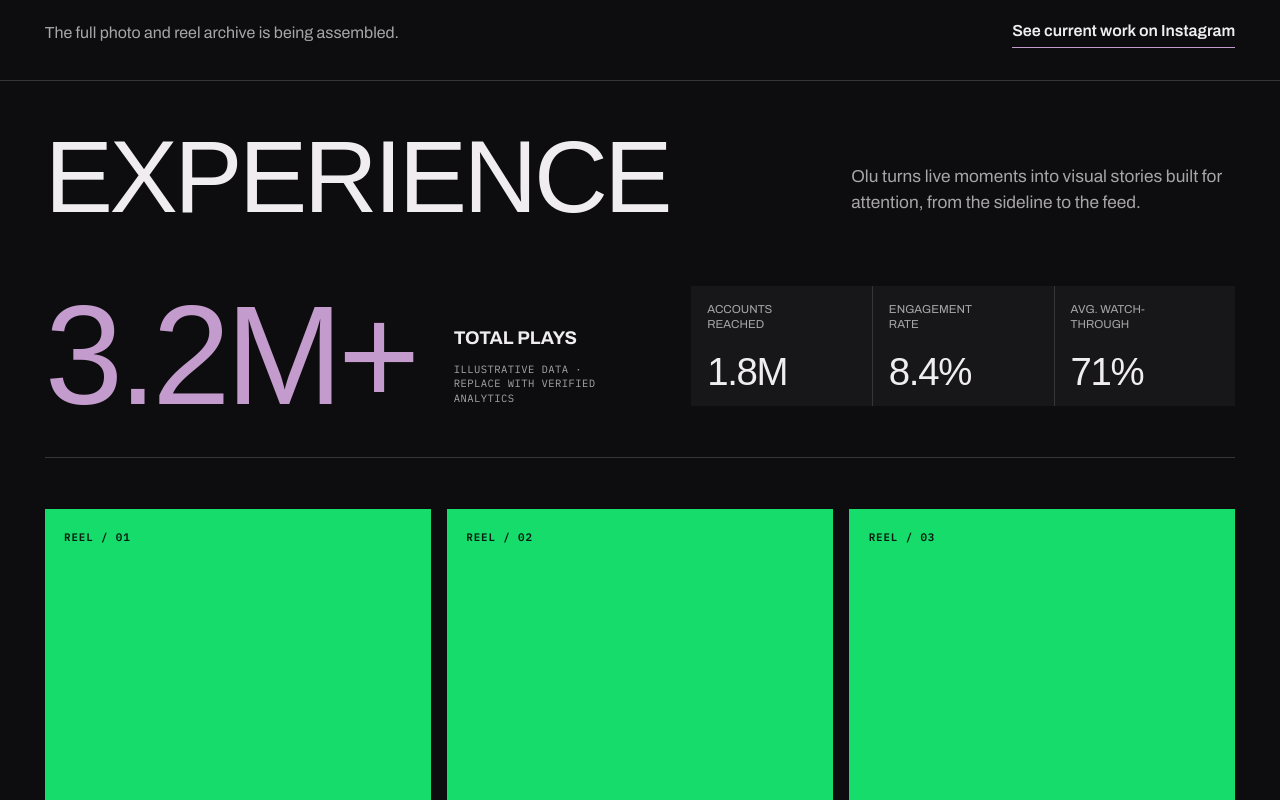
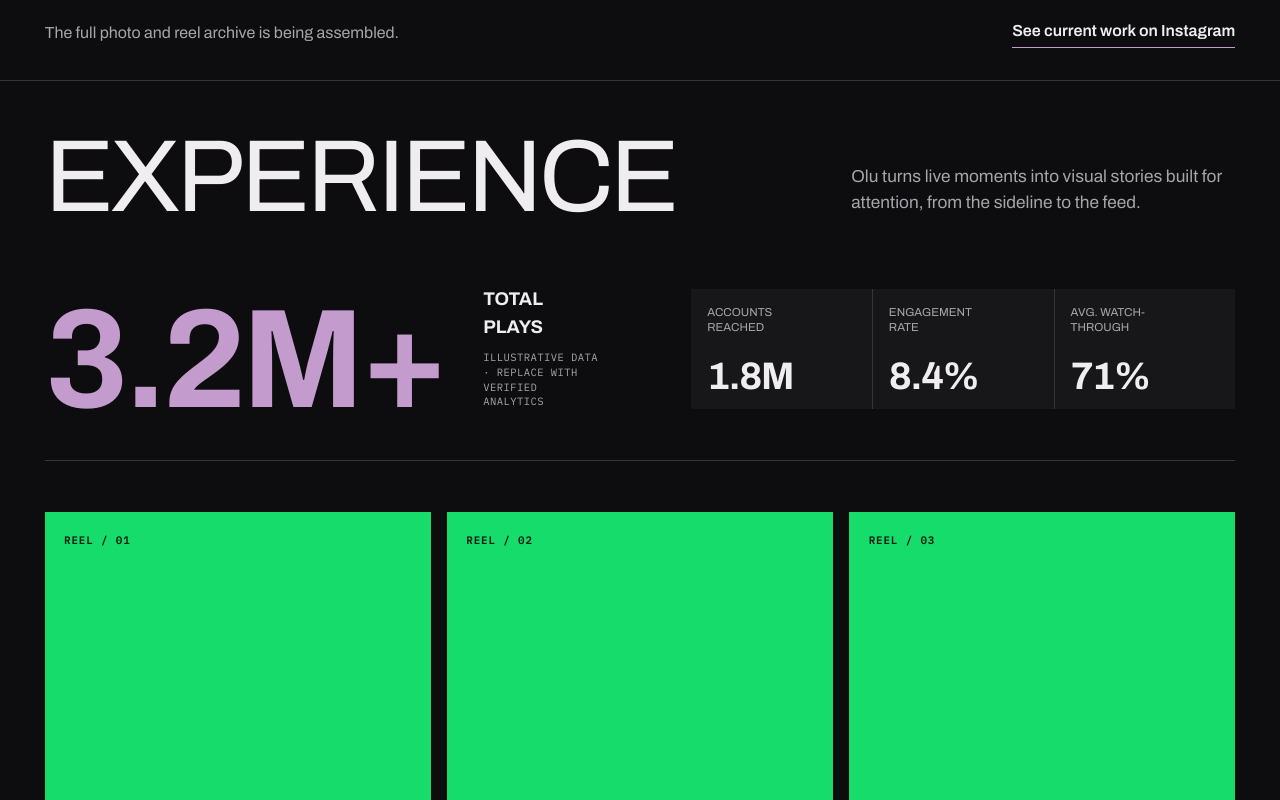
Before and after one commit to vmp-nori/oluzprodz, a Next.js app: page / in a window 1280 px wide. Shown: the part 1520-2320 px from the top of the page. Built offline with nearby package versions, Linux system fonts and the light colour scheme; a web font is replaced by a local one.

Commit message:
Ship responsive mobile portfolio

```diff
--- a/next.config.ts
+++ b/next.config.ts
@@ -1,7 +1,10 @@
 import type { NextConfig } from "next";
 
 const nextConfig: NextConfig = {
-  allowedDevOrigins: ["noriserver"],
+  allowedDevOrigins: ["noriserver", "noriserver-ts"],
+  images: {
+    qualities: [75, 86],
+  },
 };
 
 export default nextConfig;
--- a/src/app/globals.css
+++ b/src/app/globals.css
@@ -10,7 +10,7 @@
 }
 
 :root {
-  --font-display: "Hepab Demo Version";
+  --font-display: "Hepab Demo Version", var(--font-body), Arial, sans-serif;
   --ink: #0d0d0f;
   --charcoal: #202024;
   --smoke: #a7a5aa;
@@ -41,6 +41,10 @@ a:focus-visible {
   outline-offset: 5px;
 }
 .desktop-notice {
+  display: none;
+}
+.mobile-dock,
+.mobile-hero-index {
   display: none;
 }
 
@@ -144,7 +148,6 @@ a:focus-visible {
   transition: color 220ms ease;
 }
 .section-nav a,
-.hero-scroll,
 .archive-note a,
 .contact-link {
   transition:
@@ -167,7 +170,7 @@ a:focus-visible {
 .hero-copy h1 {
   margin: 0;
   color: var(--paper);
-  font-family: "Hepab Demo Version", var(--font-display), sans-serif;
+  font-family: var(--font-display);
   font-size: clamp(2.6rem, 4vw, 4.75rem);
   font-weight: 400;
   letter-spacing: -0.025em;
@@ -214,15 +217,6 @@ a:focus-visible {
 .hero-footer .hero-tagline {
   justify-self: start;
   font-size: 1.14em;
-}
-.hero-scroll {
-  justify-self: center;
-  color: rgb(239 237 240 / 56%);
-  font-size: 0.88em;
-  letter-spacing: 0.01em;
-}
-.hero-scroll:hover {
-  color: var(--accent);
 }
 .hero-footer p {
   justify-self: end;
@@ -341,6 +335,9 @@ footer h2 {
   border-bottom: 1px solid var(--accent);
   font-weight: 600;
 }
+.metric-reduced {
+  display: none;
+}
 
 @media (prefers-reduced-motion: reduce) {
   .reel-track-left,
@@ -413,10 +410,20 @@ footer h2 {
 }
 .primary-metric strong .metric-number,
 .primary-metric strong .metric-number span {
-  font: inherit;
+  font-family: var(--font-body), Arial, sans-serif;
+  font-size: inherit;
+  font-style: inherit;
+  font-weight: 700;
   letter-spacing: inherit;
   line-height: inherit;
   text-transform: none;
+}
+.supporting-metrics .metric-number,
+.supporting-metrics .metric-number span {
+  font-family: var(--font-body), Arial, sans-serif;
+  font-size: inherit;
+  font-style: inherit;
+  font-weight: 700;
 }
 .sr-only {
   position: absolute;
@@ -964,6 +971,12 @@ footer h2 {
 }
 
 @media (prefers-reduced-motion: reduce) {
+  .metric-number {
+    display: none;
+  }
+  .metric-reduced {
+    display: inline;
+  }
   .software-grid,
   .software-keycap {
     transform: none;
@@ -980,41 +993,397 @@ footer h2 {
 }
 
 @media (max-width: 1023px) {
+  :root {
+    --font-display: var(--font-body), Arial, sans-serif;
+    --mobile-gutter: clamp(1rem, 5vw, 1.5rem);
+  }
+  html {
+    scroll-padding-top: 1rem;
+  }
+  body {
+    padding-bottom: calc(4.75rem + env(safe-area-inset-bottom));
+    overflow-x: hidden;
+  }
+  ::selection {
+    background: var(--accent);
+    color: var(--ink);
+  }
   .desktop-site {
+    display: block;
+  }
+  .hero {
+    min-height: 100svh;
+    background: #29282d;
+  }
+  .hero::before {
+    height: 8rem;
+    backdrop-filter: blur(10px);
+  }
+  .hero-image {
+    object-fit: cover;
+    object-position: 59% center;
+    transform: scale(1.03);
+  }
+  .hero-scrim {
+    background:
+      linear-gradient(180deg, rgb(13 13 15 / 68%) 0%, transparent 24%),
+      linear-gradient(90deg, rgb(13 13 15 / 45%), transparent 70%),
+      linear-gradient(
+        0deg,
+        var(--ink) 0%,
+        rgb(13 13 15 / 82%) 13%,
+        transparent 44%
+      );
+  }
+  .site-header {
+    min-height: calc(4.75rem + env(safe-area-inset-top));
+    align-items: flex-end;
+    padding: env(safe-area-inset-top) var(--mobile-gutter) 0.75rem;
+  }
+  .wordmark {
+    display: grid;
+    width: 3.25rem;
+    min-height: 44px;
+    place-items: center;
+  }
+  .section-nav {
     display: none;
   }
-  .desktop-notice {
+  .mobile-hero-index {
+    position: absolute;
+    top: calc(5.6rem + env(safe-area-inset-top));
+    left: var(--mobile-gutter);
+    z-index: 2;
+    display: block;
+    margin: 0;
+    color: rgb(239 237 240 / 62%);
+    font-family: var(--font-mono), monospace;
+    font-size: 0.61rem;
+    font-weight: 600;
+    letter-spacing: 0.11em;
+  }
+  .hero-copy {
+    top: auto;
+    right: var(--mobile-gutter);
+    bottom: clamp(8.5rem, 19svh, 11rem);
+    left: var(--mobile-gutter);
+    transform: none;
+  }
+  .hero-copy h1 {
+    max-width: 7.5ch;
+    overflow-wrap: anywhere;
+    font-size: min(17vw, 5.6rem);
+    line-height: 0.84;
+  }
+  .hero-copy .hero-specialties {
+    max-width: 24ch;
+    margin-top: 1.25rem;
+    font-size: 0.62rem;
+    line-height: 1.6;
+  }
+  .hero-footer {
+    right: var(--mobile-gutter);
+    bottom: 2rem;
+    left: var(--mobile-gutter);
+    display: flex;
+    align-items: flex-end;
+    justify-content: space-between;
+    gap: 1rem;
+    font-size: 0.72rem;
+  }
+  .hero-footer .hero-tagline {
+    max-width: 21ch;
+    font-size: 1em;
+    line-height: 1.25;
+  }
+  .mobile-dock {
+    position: fixed;
+    right: max(0.75rem, env(safe-area-inset-right));
+    bottom: max(0.75rem, env(safe-area-inset-bottom));
+    left: max(0.75rem, env(safe-area-inset-left));
+    z-index: 20;
     display: grid;
-    min-height: 100dvh;
-    align-content: center;
-    gap: 1.5rem;
-    padding: 8vw;
-    background:
-      linear-gradient(rgb(13 13 15 / 38%), rgb(13 13 15 / 82%)) center / cover,
-      url("/images/oluprodz-landing-v2.png") center top / 100% auto no-repeat;
+    grid-template-columns: repeat(4, 1fr);
+    padding: 0.3rem;
+    border: 1px solid rgb(239 237 240 / 15%);
+    border-radius: 14px;
+    background: rgb(19 19 22 / 88%);
+    box-shadow: 0 1rem 2.5rem rgb(0 0 0 / 45%);
+    backdrop-filter: blur(18px);
   }
-  .desktop-notice p,
-  .desktop-notice h1,
-  .desktop-notice span {
-    max-width: 34rem;
-    margin: 0;
-  }
-  .desktop-notice p {
-    color: var(--accent);
+  .mobile-dock a {
+    display: grid;
+    min-height: 44px;
+    place-items: center;
+    border-radius: 10px;
+    color: rgb(239 237 240 / 68%);
     font-family: var(--font-mono), monospace;
-    font-size: 0.7rem;
-    font-weight: 600;
-    letter-spacing: 0.12em;
-  }
-  .desktop-notice h1 {
-    font-family: var(--font-display), sans-serif;
-    font-size: clamp(3rem, 12vw, 6rem);
-    letter-spacing: -0.07em;
-    line-height: 0.88;
+    font-size: 11px;
+    letter-spacing: 0.04em;
     text-transform: uppercase;
   }
-  .desktop-notice span {
-    color: var(--smoke);
-    line-height: 1.5;
+  .mobile-dock a:active {
+    background: var(--accent);
+    color: var(--ink);
+    transform: scale(0.97);
+  }
+  .work-section,
+  .profile-section,
+  .capabilities-section,
+  footer {
+    padding-right: var(--mobile-gutter);
+    padding-left: var(--mobile-gutter);
+  }
+  .work-section {
+    padding-top: 4.5rem;
+  }
+  .section-heading,
+  .experience-heading {
+    display: grid;
+    grid-template-columns: 1fr;
+    gap: 1.25rem;
+    align-items: start;
+  }
+  .section-heading h2,
+  .experience-heading h2,
+  .capabilities-heading h2 {
+    min-width: 0;
+    overflow-wrap: anywhere;
+    font-size: min(12.8vw, 5.5rem);
+    letter-spacing: -0.035em;
+    line-height: 0.86;
+  }
+  .section-heading > p:last-child,
+  .experience-heading > p,
+  .capabilities-heading > p {
+    max-width: 42rem;
+    margin: 0;
+    font-size: 1rem;
+    line-height: 1.55;
+  }
+  .portfolio-reel {
+    display: none;
+  }
+  .portfolio-reel::-webkit-scrollbar,
+  .experience-reels::-webkit-scrollbar {
+    display: none;
+  }
+  .reel-row {
+    display: contents;
+  }
+  .reel-track {
+    display: contents;
+    animation: none;
+    transform: none;
+    will-change: auto;
+  }
+  .reel-set {
+    display: contents;
+  }
+  .reel-set:nth-child(2) {
+    display: none;
+  }
+  .reel-panel {
+    width: min(76vw, 19rem);
+    height: auto;
+    aspect-ratio: 4 / 5;
+    scroll-snap-align: center;
+    background:
+      linear-gradient(145deg, rgb(255 255 255 / 10%), transparent 44%), #16dc6b;
+  }
+  .reel-panel-wide {
+    aspect-ratio: 5 / 4;
+  }
+  .archive-note {
+    align-items: flex-start;
+    flex-direction: column;
+    gap: 1.25rem;
+    padding: 2rem 0 4rem;
+  }
+  .archive-note a {
+    display: flex;
+    min-height: 44px;
+    align-items: center;
+  }
+  .profile-section {
+    padding-top: 4rem;
+  }
+  .impact-ledger {
+    display: none;
+  }
+  .primary-metric {
+    display: grid;
+    gap: 1.25rem;
+  }
+  .primary-metric strong {
+    font-size: clamp(6.8rem, 35vw, 9.5rem);
+    line-height: 0.7;
+  }
+  .supporting-metrics {
+    grid-template-columns: 1fr;
+  }
+  .supporting-metrics div {
+    min-height: 0;
+    flex-direction: row;
+    align-items: flex-end;
+    gap: 1rem;
+    padding: 1rem 0;
+    border-bottom: 1px solid var(--line);
+    background: transparent;
+  }
+  .supporting-metrics dd {
+    font-size: 2.7rem;
+  }
+  .experience-reels {
+    display: none;
+  }
+  .experience-reel {
+    width: min(82vw, 21rem);
+    flex: none;
+    scroll-snap-align: center;
+  }
+  .reel-placeholder {
+    aspect-ratio: 4 / 5;
+  }
+  .career-block {
+    margin-top: 4.5rem;
+    padding-top: 3.5rem;
+  }
+  .career-intro h3,
+  .career-intro p {
+    margin-right: 0;
+    margin-left: 0;
+    text-align: left;
+  }
+  .career-intro h3 {
+    width: fit-content;
+    max-width: 100%;
+    overflow-wrap: anywhere;
+    font-size: min(15vw, 4.7rem);
+  }
+  .career-timeline {
+    margin-top: 3.25rem;
+  }
+  .career-timeline li,
+  .career-timeline li:nth-child(even) {
+    display: grid;
+    min-height: 0;
+    grid-template-areas: "axis copy";
+    grid-template-columns: 60px minmax(0, 1fr);
+    gap: 0 12px;
+    align-items: start;
+    padding-bottom: 2.75rem;
+  }
+  .timeline-axis {
+    grid-template-rows: auto 1fr;
+  }
+  .timeline-axis span {
+    max-width: 56px;
+    padding: 8px 6px;
+    font-size: 11px;
+    white-space: normal;
+  }
+  .timeline-copy,
+  .career-timeline li:nth-child(even) .timeline-copy {
+    min-width: 0;
+    justify-self: stretch;
+    padding: 0.2rem 0 1.25rem;
+    text-align: left;
+  }
+  .timeline-copy h4 {
+    overflow-wrap: anywhere;
+    font-size: min(1.35rem, 6vw);
+  }
+  .timeline-company {
+    overflow-wrap: anywhere;
+    font-size: min(0.78rem, 3.8vw);
+  }
+  .timeline-visual {
+    display: none;
+  }
+  .timeline-image-slot p {
+    font-size: 2.25rem;
+  }
+  .capabilities-section {
+    padding-top: 4.5rem;
+    padding-bottom: 5rem;
+  }
+  .toolkit-layout {
+    grid-template-columns: 1fr;
+    gap: 3rem;
+    margin-top: 3rem;
+    padding-top: 0;
+  }
+  .toolkit-disciplines section {
+    grid-template-columns: 1fr;
+    gap: 0.6rem;
+    padding: 1.35rem 0;
+  }
+  .toolkit-software {
+    width: 100%;
+    max-width: none;
+  }
+  .toolkit-software-heading {
+    gap: 16px;
+  }
+  .toolkit-software-heading span {
+    flex: none;
+    font-size: 11px;
+  }
+  .software-keyboard {
+    width: 100%;
+    padding: 0.75rem;
+    overflow: hidden;
+    border-radius: 14px;
+  }
+  .software-grid {
+    display: grid;
+    width: 100%;
+    grid-template-columns: repeat(5, minmax(0, 1fr));
+    gap: 6px;
+    transform: none;
+  }
+  .software-key {
+    width: auto;
+    min-width: 0;
+  }
+  .software-keycap {
+    padding: 6px;
+  }
+  .software-app-mark {
+    width: min(2.6rem, 100%);
+    font-size: 12px;
+  }
+  footer {
+    min-height: 72svh;
+    padding-top: 4.5rem;
+    padding-bottom: 2rem;
+  }
+  footer > div,
+  .footer-meta {
+    min-width: 0;
+  }
+  footer h2 {
+    max-width: 5ch;
+    font-size: min(26vw, 8rem);
+    line-height: 0.8;
+  }
+  .contact-link {
+    display: flex;
+    min-width: 0;
+    min-height: 54px;
+    align-items: center;
+    justify-self: start;
+    font-size: min(2.3rem, 10vw);
   }
 }
+
+@media (max-width: 380px) {
+  .hero-copy h1 {
+    font-size: 17vw;
+  }
+  .career-timeline li,
+  .career-timeline li:nth-child(even) {
+    grid-template-columns: 56px minmax(0, 1fr);
+  }
+}
--- a/src/components/ui/count-up.tsx
+++ b/src/components/ui/count-up.tsx
@@ -5,8 +5,8 @@ import {
   animate,
   type MotionValue,
   motion,
-  useInView,
   useMotionValue,
+  useReducedMotion,
   useTransform,
 } from "motion/react";
 import * as React from "react";
@@ -171,11 +171,33 @@ function CountUp({
   onEnd,
 }: CountUpProps) {
   const ref = React.useRef<HTMLSpanElement>(null);
+  const shouldReduceMotion = useReducedMotion();
   const motionValue = useMotionValue(direction === "down" ? to : from);
-  const isInView = useInView(ref, {
-    once: false,
-    margin: "0px 0px 12% 0px",
-  });
+  const [isInView, setIsInView] = React.useState(false);
+
+  React.useEffect(() => {
+    const element = ref.current;
+    if (!element) return;
+
+    if (!("IntersectionObserver" in window)) {
+      setIsInView(true);
+      return;
+    }
+
+    const observer = new IntersectionObserver(
+      ([entry]) => {
+        if (!entry?.isIntersecting) return;
+        setIsInView(true);
+        observer.disconnect();
+      },
+      { rootMargin: "0px 0px -8%" },
+    );
+    observer.observe(element);
+
+    return () => {
+      observer.disconnect();
+    };
+  }, []);
 
   const getDecimalPlaces = (number: number) => {
     const decimals = number.toString().split(".")[1];
@@ -198,6 +220,9 @@ function CountUp({
 
   const target = direction === "down" ? from : to;
   const initialValue = direction === "down" ? to : from;
+  const [displayValue, setDisplayValue] = React.useState(() =>
+    formatValue(initialValue),
+  );
   const [chars, setChars] = React.useState(() =>
     formatValue(initialValue).split(""),
   );
@@ -205,13 +230,21 @@ function CountUp({
   React.useEffect(() => {
     const initial = formatValue(initialValue);
     if (digitEffect === "none") {
-      if (ref.current) ref.current.textContent = initial;
+      setDisplayValue(initial);
     } else if (digitEffect !== "slide") {
       setChars(initial.split(""));
     }
   }, [digitEffect, formatValue, initialValue]);
 
   React.useEffect(() => {
+    if (shouldReduceMotion) {
+      const finalValue = formatValue(target);
+      motionValue.jump(target);
+      setDisplayValue(finalValue);
+      setChars(finalValue.split(""));
+      return;
+    }
+
     if (!isInView || !startWhen) {
       motionValue.jump(initialValue);
       return;
@@ -237,11 +270,13 @@ function CountUp({
   }, [
     delay,
     duration,
+    formatValue,
     isInView,
     initialValue,
     motionValue,
     onEnd,
     onStart,
+    shouldReduceMotion,
     startWhen,
     target,
   ]);
@@ -250,7 +285,7 @@ function CountUp({
     () =>
       motionValue.on("change", (latest) => {
         if (digitEffect === "none") {
-          if (ref.current) ref.current.textContent = formatValue(latest);
+          setDisplayValue(formatValue(latest));
         } else if (digitEffect !== "slide") {
           setChars(formatValue(latest).split(""));
         }
@@ -296,7 +331,11 @@ function CountUp({
   }
 
   if (digitEffect === "none") {
-    return <span ref={ref} className={cn(className)} />;
+    return (
+      <span ref={ref} className={cn(className)}>
+        {displayValue}
+      </span>
+    );
   }
 
   return (
--- a/src/components/ui/metric-value.tsx
+++ b/src/components/ui/metric-value.tsx
@@ -24,6 +24,9 @@ export function MetricValue({ value, delay = 0 }: MetricValueProps) {
         />
         {suffix}
       </span>
+      <span className="metric-reduced" aria-hidden="true">
+        {value}
+      </span>
       <span className="sr-only">{value}</span>
     </>
   );
```
Also changed, not shown: src/app/layout.tsx (+8 -1 lines), src/app/page.tsx (+22 -31 lines), 4 other files (tests, documents, lock files or other folders).
